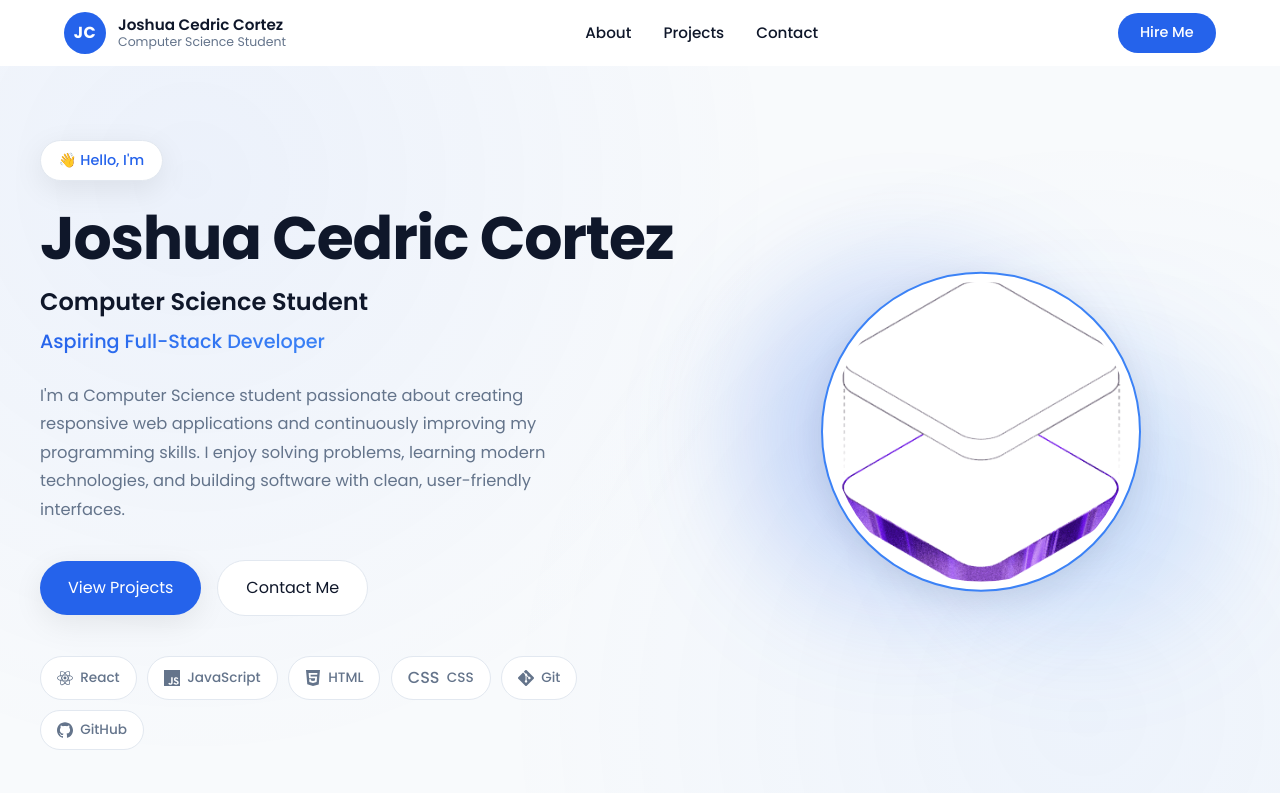
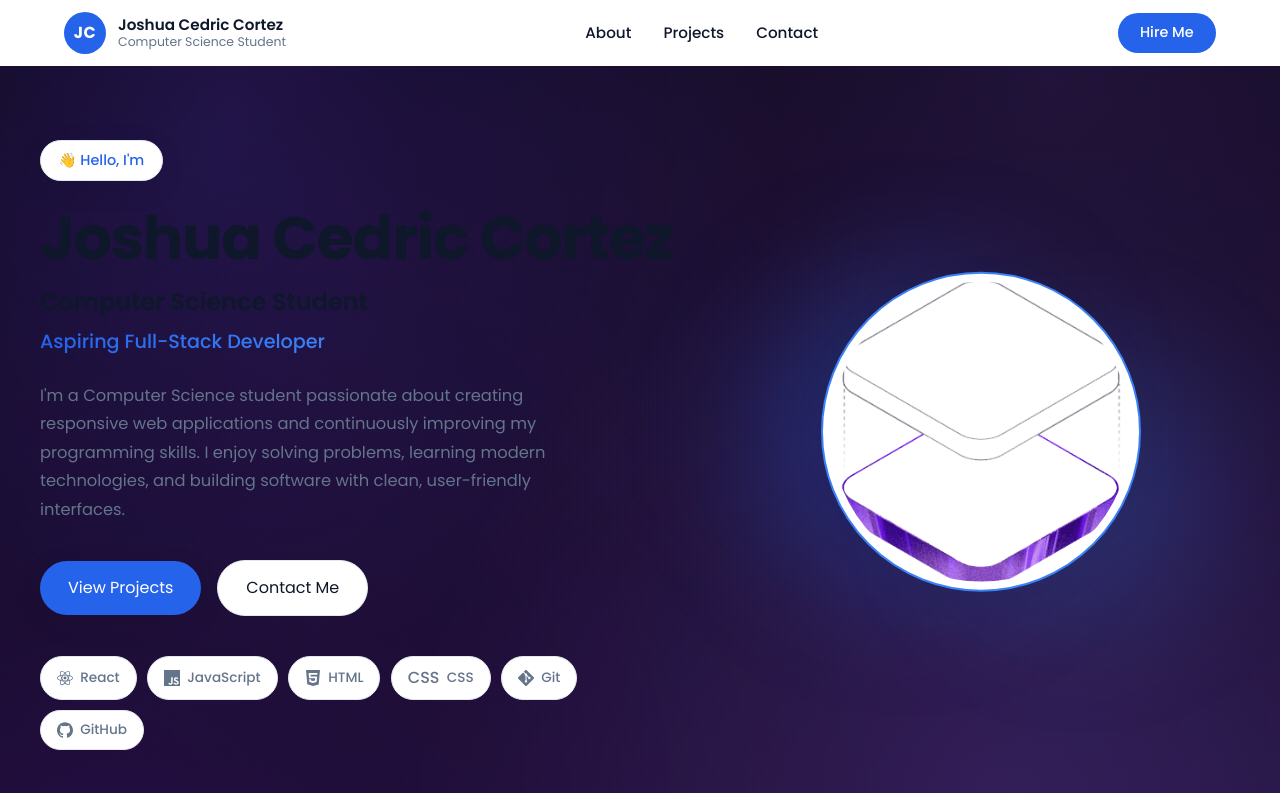
Before and after one commit to Jshcedric/react-portfolio, a React (Vite) app: page / in a window 1280 px wide. Shown: the top 793 px of the page. Built offline with nearby package versions, Linux system fonts and the light colour scheme.

Commit message:
feat: update background styles in CSS for enhanced visual appeal

```diff
--- a/src/index.css
+++ b/src/index.css
@@ -1,3 +1,3 @@
 @import url('https://fonts.googleapis.com/css2?family=Poppins:wght@300;400;500;600;700;800&display=swap');
-:root{--primary:#2563EB;--primary-light:#3B82F6;--background:#F8FAFC;--surface:#fff;--text:#0F172A;--text-light:#64748B;--border:#E2E8F0;--shadow:0 8px 30px rgba(0,0,0,.08);--radius:16px;--max-width:1200px;}
+:root{--primary:#2563EB;--primary-light:#3B82F6;--background:radial-gradient(circle at 18% 12%, rgba(124, 58, 237, 0.20), transparent 42%),radial-gradient(circle at 82% 8%, rgba(139, 92, 246, 0.14), transparent 48%),radial-gradient(circle at 78% 88%, rgba(168, 85, 247, 0.16), transparent 46%),radial-gradient(circle at 8% 92%, rgba(91, 33, 182, 0.18), transparent 50%),radial-gradient(circle at 50% 50%, rgba(124, 58, 237, 0.06), transparent 60%),linear-gradient(160deg, #08040F 0%, #0F071A 32%, #170B28 66%, #211038 100%);--surface:#fff;--text:#0F172A;--text-light:#64748B;--border:#E2E8F0;--shadow:0 8px 30px rgba(0,0,0,.08);--radius:16px;--max-width:1200px;}
 *{margin:0;padding:0;box-sizing:border-box}html{scroll-behavior:smooth}body{font-family:'Poppins',sans-serif;background:var(--background);color:var(--text);line-height:1.6;overflow-x:hidden}img{max-width:100%;display:block}a{text-decoration:none;color:inherit}button{font-family:inherit;cursor:pointer}ul{list-style:none}a:focus-visible,button:focus-visible,input:focus-visible,textarea:focus-visible{outline:2px solid var(--primary);outline-offset:2px}
```
